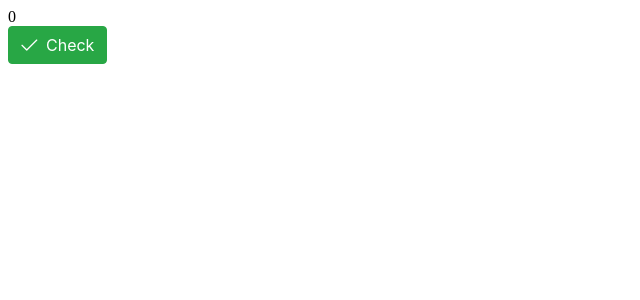
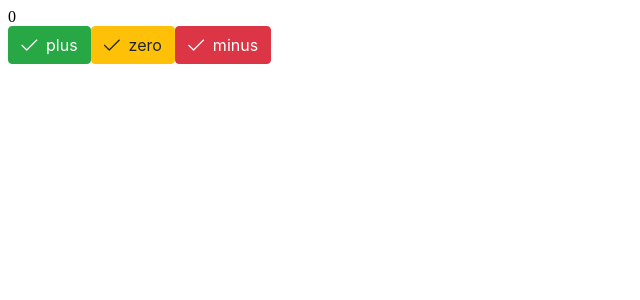
Before and after one commit to RodResq/react-labs-2, a React (Vite) app: page / in a window 1280 px wide. Shown: the top 300 px of the page, without its empty margins (0-640 px from the left). Built offline with nearby package versions, Linux system fonts and the light colour scheme.

Commit message:
feat: passing state to child component

```diff
--- a/src/App.jsx
+++ b/src/App.jsx
@@ -2,8 +2,26 @@ import { useState } from 'react'
 import { PrimeReactProvider, PrimeReactContext } from 'primereact/api';
 import { Button } from 'primereact/button';
 
+
+const Display = (props) => {
+  return (
+    <div>{props.counter}</div>
+  )
+}
+
+const ButtonExample = (props) => {
+  return (
+    <Button label={props.text} icon="pi pi-check" severity={props.type} onClick={props.onClick}/>
+  )
+}
+
+
 const App = () => {
   const [ counter, setCounter ] = useState(0)
+
+  const increaseByOne = () => setCounter(counter + 1)
+  const decreaseByOne = () => setCounter(counter - 1)
+  const setToZero = () => setCounter(0)
 
   return (
     <PrimeReactProvider  value={{
@@ -12,8 +30,10 @@ const App = () => {
         locale: 'pt-BR'
     }}>
       <div>
-        <div>{counter}</div>
-        <Button label="Check" icon="pi pi-check" severity="success" onClick={() => setCounter(counter + 1)}/>
+        <Display  counter={counter} />
+        <ButtonExample text="plus" type="success" onClick={increaseByOne} />
+        <ButtonExample text="zero" type="warning" onClick={setToZero} />
+        <ButtonExample text="minus" type="danger" onClick={decreaseByOne} />
       </div>
     </PrimeReactProvider>
   )
```
